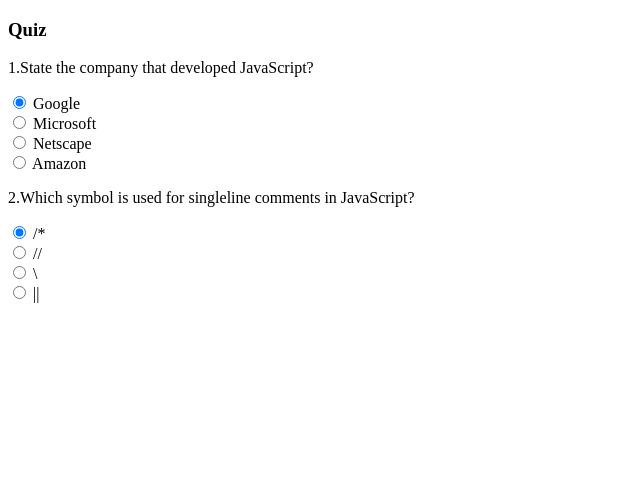
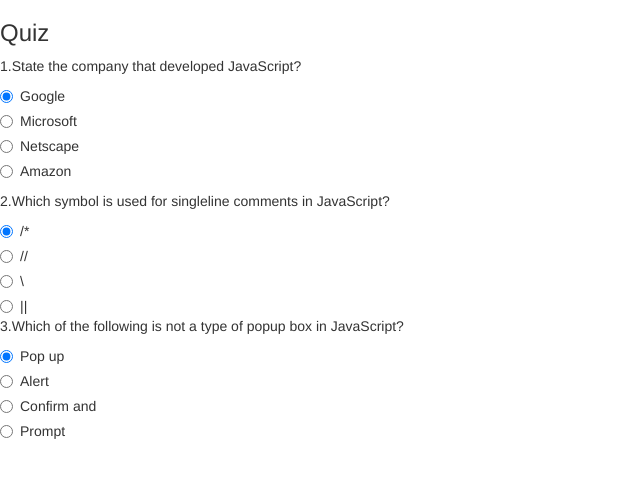
Before and after one commit to Machel54/Quiz-board, a plain HTML site: page questions.html in a window 1280 px wide. Shown: the whole page, without its empty margins (0-640 px from the left). Drawn offline with nearby package versions, Linux system fonts and the light colour scheme.

Commit message:
answers of number 3 and links

```diff
--- a/questions.html
+++ b/questions.html
@@ -3,6 +3,10 @@
   <head>
     <meta charset="utf-8">
     <title>TEST</title>
+    <link href="css/bootstrap.css" rel="stylesheet" type="text/css">
+  <link href="css/styles.css" rel="stylesheet" type="text/css">
+  <script   src="https://code.jquery.com/jquery-3.3.1.min.js" integrity="sha256-FgpCb/KJQlLNfOu91ta32o/NMZxltwRo8QtmkMRdAu8=" crossorigin="anonymous"></script>
+  <script src="js/scipts.js"></script>
   </head>
   <body>
     <h3>Quiz</h3>
@@ -55,6 +59,31 @@
   <input type="radio" name="number2" value="||.">
        ||
   </label>
+  <p>3.Which of the following is not a type of popup box in JavaScript?</p>
+  <div class="radio">
+ <label>
+   <input type="radio" name="number3" value="Pop up." checked>
+      Pop up
+ </label>
+</div>
+<div class="radio">
+ <label>
+   <input type="radio" name="number3" value="Alert.">
+      Alert
+ </label>
+</div>
+<div class="radio">
+ <label>
+   <input type="radio" name="number3" value="Confirm and.">
+      Confirm and
+ </label>
+</div>
+<div class="radio">
+   <label>
+ <input type="radio" name="number3" value="Prompt.">
+      Prompt
+ </label>
+</div>
 </div>
 
 
```
